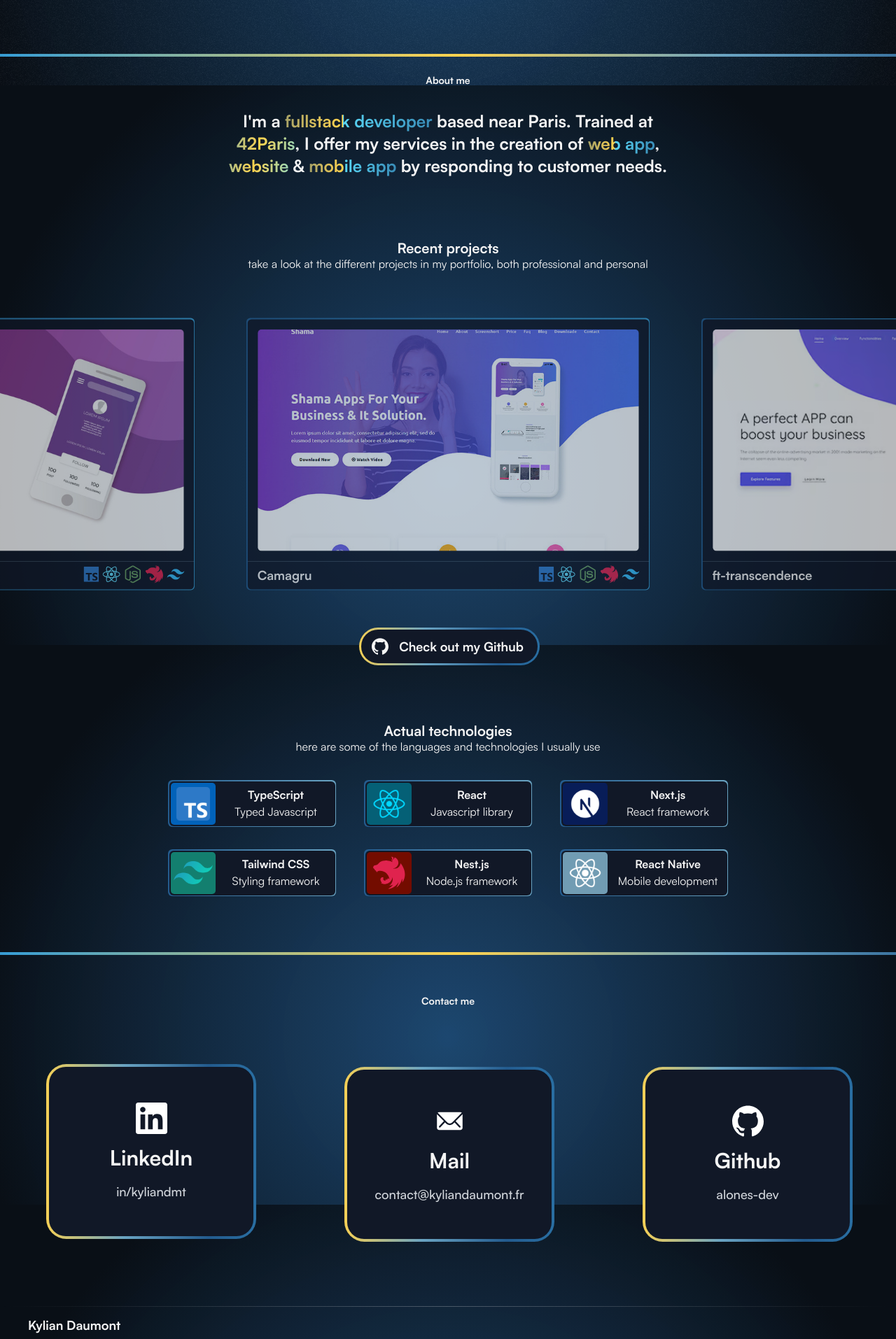
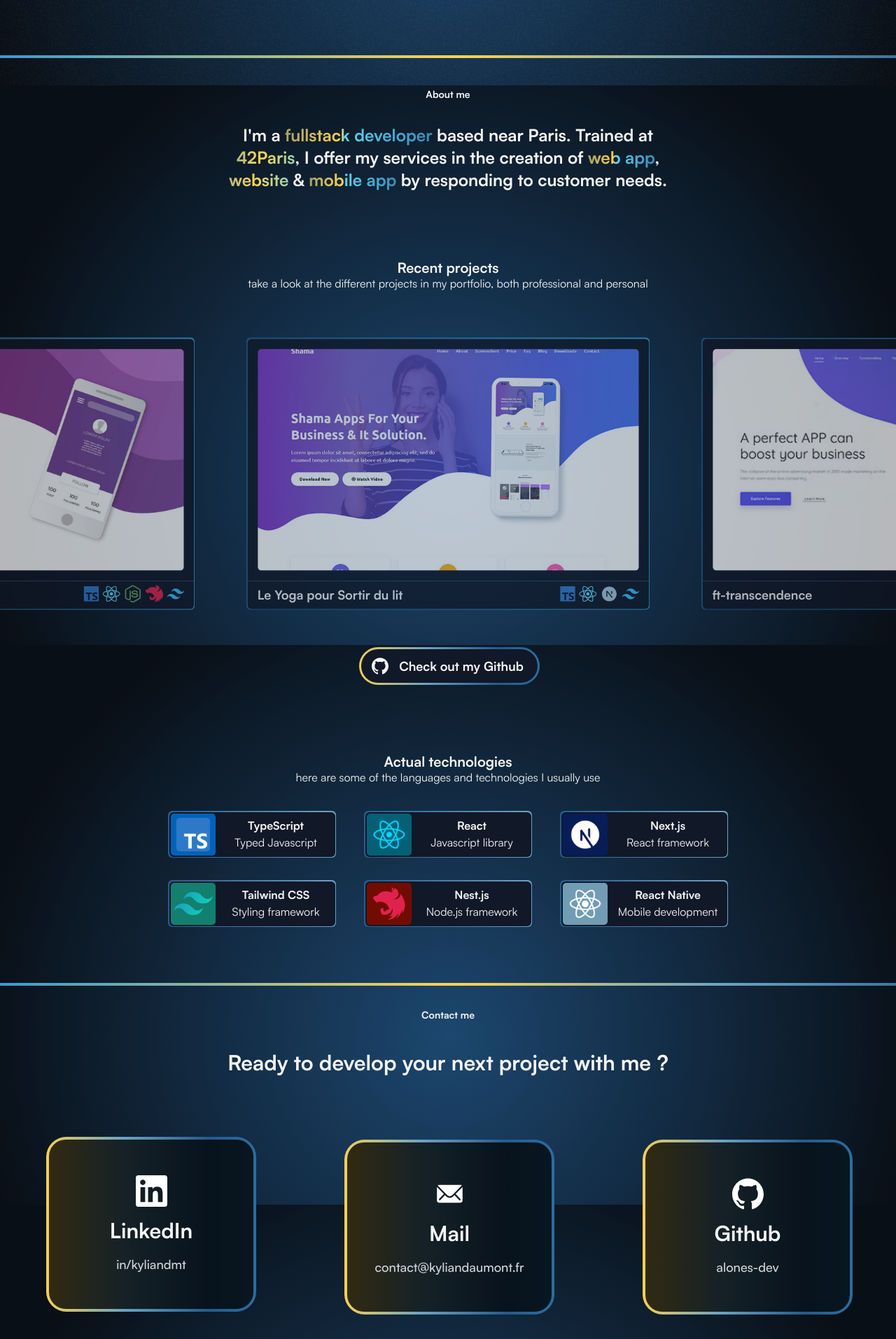
Before and after one commit to alones-dev/kylian-daumont, a Next.js app: page / in a window 1280 px wide. Shown: the part 678-2592 px from the top of the page at 70% size. Built offline with nearby package versions, Linux system fonts and the light colour scheme.

Commit message:
animation

```diff
--- a/components/AboutMe.tsx
+++ b/components/AboutMe.tsx
@@ -1,8 +1,23 @@
+"use client"
+
 import React from 'react'
+import { useInView } from 'react-intersection-observer'
+import {motion} from 'framer-motion'
 
 const AboutMe = () => {
+  const [ref, inView] = useInView({
+        triggerOnce: false,
+        threshold: 0.5,
+    })
+
   return (
-    <div className="flex flex-col items-center justify-center w-full -my-[10.5em]">
+    <motion.div
+      ref={ref}
+      initial={{ opacity: 0, y: 50 }}
+      animate={inView ? { opacity: 1, y: 0 } : { opacity: 0, y: 50 }}
+      transition={{ duration: 0.8, ease: "easeOut" }}
+      className="flex flex-col items-center justify-center w-full my-[9em]"
+    >
         <a className="font-satoshiBold text-center text-white text-sm">About me</a>
 
         <div className="flex flex-col items-center justify-center w-full my-8 px-[4em] sm:px-[7em] lg:px-[20em]">
@@ -10,7 +25,7 @@
                 I'm a <span className="paragraph-gradient">fullstack developer</span> based near Paris. Trained at <span className="paragraph-gradient-v">42Paris</span>, I offer my services in the creation of <span className="paragraph-gradient">web app</span>, <span className="paragraph-gradient-v">website</span> & <span className="paragraph-gradient">mobile app</span> by responding to customer needs.
             </p>
         </div>
-    </div>
+    </motion.div>
   )
 }
 
--- a/components/Contact.tsx
+++ b/components/Contact.tsx
@@ -3,22 +3,38 @@
 import React from "react";
 import { SiLinkedin, SiGithub } from "react-icons/si";
 import { IoIosMail } from "react-icons/io";
+import { useInView } from 'react-intersection-observer'
+import {motion} from 'framer-motion'
 
 const Contact = () => {
   const openInNewTab = (url: string) => {
     window.open(url, "_blank", "noreferrer");
   };
 
+  const [ref, inView] = useInView({
+    triggerOnce: false,
+    threshold: 0.3,
+  })
+
   return (
-    <div id="contact" className="flex flex-col items-center justify-center w-full my-[9.5em]">
+    <motion.div
+      ref={ref}
+      initial={{ opacity: 0, y: 50 }}
+      animate={inView ? { opacity: 1, y: 0 } : { opacity: 0, y: 50 }}
+      transition={{ duration: 0.8, ease: "easeOut" }}
+      id="contact"
+      className="flex flex-col items-center justify-center w-full mt-[2em]"
+    >
       <a className="font-satoshiBold text-center text-white text-sm">Contact me</a>
 
-      <div className="flex flex-col md:flex-row items-center justify-center w-full mt-[5em] space-y-[4em] md:space-y-0 md:space-x-[7em]">
+      <p className="font-satoshiBold text-white text-3xl py-10 text-center">Ready to develop your next project with me ?</p>
+
+      <div className="flex flex-col md:flex-row items-center justify-center w-full mt-[3em] space-y-[4em] md:space-y-0 md:space-x-[7em]">
         <button
           className="relative inline-flex items-center justify-center transition-all ease-in duration-75 p-0.5 mb-2 ml-1 overflow-hidden text-lg font-satoshiBold text-white group hover:scale-110 outline-gradient-animated-big w-[300px] h-[250px]"
           onClick={() => openInNewTab("https://linkedin.com/in/kyliandmt")}
         >
-          <span className="relative flex flex-col items-center justify-center px-5 py-2.5 space-y-4 transition-all ease-in duration-75 bg-gray-900 rounded-3xl w-full h-full">
+          <span className="relative flex flex-col items-center justify-center px-5 py-2.5 space-y-4 transition-all ease-in duration-75 bg-[#000000cb] rounded-3xl w-full h-full">
             <SiLinkedin size={45} color="#ffff" />
             <a className="text-white text-3xl font-satoshiBold">LinkedIn</a>
             <a className="text-gray-300 text-lg font-satoshiMedium">in/kyliandmt</a>
@@ -29,7 +45,7 @@
           className="relative inline-flex items-center justify-center transition-all ease-in duration-75 p-0.5 mb-2 ml-1 overflow-hidden text-lg font-satoshiBold text-white group hover:scale-110 outline-gradient-animated-big w-[300px] h-[250px]"
           onClick={() => window.location.href = "mailto:kyliandaumont78@gmail.com"}
         >
-          <span className="relative flex flex-col items-center justify-center px-5 py-2.5 space-y-4 transition-all ease-in duration-75 bg-gray-900 rounded-3xl w-full h-full">
+          <span className="relative flex flex-col items-center justify-center px-5 py-2.5 space-y-4 transition-all ease-in duration-75 bg-[#000000cb] rounded-3xl w-full h-full">
             <IoIosMail size={45} color="#ffffff" />
             <a className="text-white text-3xl font-satoshiBold">Mail</a>
             <a className="text-gray-300 text-lg font-satoshiMedium">contact@kyliandaumont.fr</a>
@@ -40,14 +56,14 @@
           className="relative inline-flex items-center justify-center transition-all ease-in duration-75 p-0.5 mb-2 ml-1 overflow-hidden text-lg font-satoshiBold text-white group hover:scale-110 outline-gradient-animated-big w-[300px] h-[250px]"
           onClick={() => openInNewTab("https://github.com/alones-dev")}
         >
-          <span className="relative flex flex-col items-center justify-center px-5 py-2.5 space-y-4 transition-all ease-in duration-75 bg-gray-900 rounded-3xl w-full h-full">
+          <span className="relative flex flex-col items-center justify-center px-5 py-2.5 space-y-4 transition-all ease-in duration-75 bg-[#000000cb] rounded-3xl w-full h-full">
             <SiGithub size={45} color="#ffff" />
             <a className="text-white text-3xl font-satoshiBold">Github</a>
             <a className="text-gray-300 text-lg font-satoshiMedium">alones-dev</a>
           </span>
         </button>
       </div>
-    </div>
+    </motion.div>
   );
 };
 
--- a/components/Footer.tsx
+++ b/components/Footer.tsx
@@ -3,7 +3,7 @@
 
 const Footer = () => {
   return (
-    <div className="-my-[4em]">
+    <div className="my-[3em]">
         <LightSeparator></LightSeparator>
         <div className="mx-auto w-full max-w-7xl flex items-center justify-between px-10 py-2">
             <div className="flex flex-col items-start">
--- a/components/Hero.tsx
+++ b/components/Hero.tsx
@@ -3,12 +3,18 @@
 import React from 'react'
 import {useState, useEffect} from 'react'
 import {motion, AnimatePresence} from 'framer-motion'
+import { useInView } from 'react-intersection-observer'
 import Separator from './Separator'
 
 const HEY_LANGS = ["Hello", "Salut", "Hallo", "Hola", "안녕", "Zdravo", "Szia", "你好", "Tere", "Hui", "Ciao", "Salom", "こんにちは"]
 
 const Hero = () => {
     let [text, setText] = useState(HEY_LANGS[0])
+    const [ref, inView] = useInView({
+        triggerOnce: false,
+        threshold: 0.5,
+    })
+
     let id: NodeJS.Timeout
     let i = 0
 
@@ -28,7 +34,14 @@
     }, [])
 
     return (
-        <div className="mx-auto my-[6em] w-full flex flex-col items-center justify-center">
+        <div className="relative">
+            <motion.div
+                ref={ref}
+                initial={{ opacity: 0, y: 50 }}
+                animate={inView ? { opacity: 1, y: 0 } : { opacity: 0, y: 50 }}
+                transition={{ duration: 0.8, ease: "easeOut" }}
+                className="mx-auto my-[6em] w-full flex flex-col items-center justify-center"
+            >
                 <AnimatePresence mode="wait">
                     <motion.span
                         key={text}
@@ -41,28 +54,55 @@
                     </motion.span>
                 </AnimatePresence>
 
-            <div className="flex items-center justify-center my-4 space-x-4 w-full">
+                <motion.div
+                    initial={{ opacity: 0, x: -20 }}
+                    animate={inView ? { opacity: 1, x: 0 } : { opacity: 0, x: -20 }}
+                    transition={{ duration: 0.8, delay: 0.2, ease: "easeOut" }}
+                    className="flex items-center justify-center my-4 space-x-4 w-full"
+                >
                     <a className="font-satoshiMedium text-5xl text-white">I'm</a>
-                <a className="font-satoshiBold text-5xl text-white mx-auto mx-1">Kylian</a>
-            </div>
+                    <a className="font-satoshiBold text-5xl text-white mx-1">Kylian</a>
+                </motion.div>
 
-            <a className="font-satoshiBold text-4xl sm:text-5xl md:text-6xl my-5 text-center text-gradient">
+                <motion.a
+                    initial={{ opacity: 0, scale: 0.8 }}
+                    animate={inView ? { opacity: 1, scale: 1 } : { opacity: 0, scale: 0.8 }}
+                    transition={{ duration: 0.8, delay: 0.4, ease: "easeOut" }}
+                    className="font-satoshiBold text-4xl sm:text-5xl md:text-6xl my-5 text-center text-gradient"
+                >
                     French fullstack developer
+                </motion.a>
+
+                <a
+                    className="text-4xl my-12 transition-all ease-in animate-moving"
+                >
+                    🙌
                 </a>
 
-            <a className="text-4xl my-12 transition-all ease-in animate-moving">🙌</a>
-            <div className="flex flex-col items-center justify-center w-full">
+                <motion.div
+                    initial={{ opacity: 0, y: 20 }}
+                    animate={inView ? { opacity: 1, y: 0 } : { opacity: 0, y: 20 }}
+                    transition={{ duration: 0.8, delay: 0.8, ease: "easeOut" }}
+                    className="flex flex-col items-center justify-center w-full"
+                >
                     <p className="font-satoshiRegular text-center text-lg md:text-xl lg:text-1xl text-white mx-3 -my-5">Hello, my name is Kylian, I’m a French fullstack developer living near Paris.</p>
                     <p className="font-satoshiRegular text-center text-lg md:text-xl lg:text-1xl text-white mx-3 my-5">I’ll be happy to discuss your project and help you to implement it !</p>
-            </div>
+                </motion.div>
 
-            <a href="#contact" className="pointer-clicker relative inline-flex items-center justify-center transition-all ease-in duration-75 my-6 p-0.5 mb-2 ml-1 overflow-hidden text-sm font-satoshiMedium text-white rounded-3xl group hover:scale-110 outline-gradient-animated">
+                <motion.a
+                    initial={{ opacity: 0 }}
+                    animate={{ opacity: 1 }}
+                    transition={{ duration: 0.8, delay: 0.8, ease: "easeOut" }}
+                    href="#contact"
+                    className="pointer-clicker relative inline-flex items-center justify-center transition-all ease-in duration-75 my-6 p-0.5 mb-2 ml-1 overflow-hidden text-sm font-satoshiMedium text-white rounded-3xl group hover:scale-110 outline-gradient-animated"
+                >
                     <span className="relative px-5 py-2.5 transition-all ease-in duration-75 bg-gray-900 rounded-3xl">
                         Have a project ?
                     </span>
-            </a>
+                </motion.a>
 
-            <div className="w-full py-[6em]">
+            </motion.div>
+                <div className="absolute -bottom-[20%] left-0 w-full">
                     <Separator></Separator>
                 </div>
         </div>
--- a/components/ProjectSlider.tsx
+++ b/components/ProjectSlider.tsx
@@ -3,12 +3,14 @@
 import React, {useEffect} from "react";
 import useEmblaCarousel from "embla-carousel-react";
 import { SiTailwindcss, SiNestjs, SiReact, SiNodedotjs, SiTypescript, SiDjango, SiBootstrap, SiJavascript, SiHtml5, SiCss3, SiPostgresql } from "react-icons/si";
+import { RiNextjsFill } from "react-icons/ri";
 import { useRouter } from "next/navigation";
 import "./ProjectSlider.css";
 
 const techIcons = [
   { id: "tailwind", icon: <SiTailwindcss className="w-4 h-4 md:w-7 md:h-7" color="#38BDF8" /> },
   { id: "nestjs", icon: <SiNestjs className="w-4 h-4 md:w-7 md:h-7" color="#E0234E" /> },
+  { id: "nextjs", icon: <RiNextjsFill className="w-4 h-4 md:w-7 md:h-7" color="#a5c5d9" /> },
   { id: "react", icon: <SiReact className="w-4 h-4 md:w-7 md:h-7" color="#61DAFB" /> },
   { id: "nodejs", icon: <SiNodedotjs className="w-4 h-4 md:w-7 md:h-7" color="#68A063" /> },
   { id: "typescript", icon: <SiTypescript className="w-3.5 h-3.5 md:w-6 md:h-6" color="#3178C6" /> },
@@ -22,7 +24,7 @@
 
 const projects = [
   { title: "Matcha", stacks: ["typescript", "react", "nodejs", "nestjs", "tailwind"], image: "/images/template.jpg" },
-  { title: "Camagru", stacks: ["typescript", "react", "nodejs", "nestjs", "tailwind"], image: "/images/template-2.jpg" },
+  { title: "Le Yoga pour Sortir du lit", stacks: ["typescript", "react", "nextjs", "tailwind"], image: "/images/template-2.jpg" },
   { title: "ft-transcendence", stacks: ["javascript", "django", "bootstrap", "postgresql", "html"], image: "/images/template-3.avif" },
 ];
 
--- a/components/Projects.tsx
+++ b/components/Projects.tsx
@@ -3,14 +3,27 @@
 import React from 'react'
 import ProjectSlider from './ProjectSlider'
 import { SiGithub } from "react-icons/si";
+import { useInView } from 'react-intersection-observer'
+import {motion} from 'framer-motion'
 
 const Projects = () => {
   const openInNewTab = (url: string) => {
     window.open(url, "_blank", "noreferrer");
   };
 
+  const [ref, inView] = useInView({
+          triggerOnce: false,
+          threshold: 0.1,
+      })
+
   return (
-    <div className="flex flex-col items-center justify-center w-full my-[14em]">
+    <motion.div
+        ref={ref}
+        initial={{ opacity: 0, y: 50 }}
+        animate={inView ? { opacity: 1, y: 0 } : { opacity: 0, y: 50 }}
+        transition={{ duration: 0.8, ease: "easeOut" }}
+        className="flex flex-col items-center justify-center w-full -my-[5em]"
+    >
         <div className="flex flex-col items-center justify-center w-full">
             <a className="text-white font-satoshiBold text-xl">Recent projects</a>
             <a className="text-white font-satoshiRegular text-center text-base -my-1">
@@ -30,7 +43,7 @@
                 </span>
             </button>
         </div>
-    </div>
+    </motion.div>
   )
 }
 
--- a/components/Technologies.tsx
+++ b/components/Technologies.tsx
@@ -1,6 +1,10 @@
+"use client"
+
 import React from 'react'
 import SkillCard from './SkillCard'
 import Separator from './Separator'
+import { useInView } from 'react-intersection-observer'
+import {motion} from 'framer-motion'
 
 const Technologies = () => {
     const skills = [
@@ -55,8 +59,20 @@
         },
     ]
 
+    const [ref, inView] = useInView({
+              triggerOnce: false,
+              threshold: 0.3,
+          })
+
     return (
-      <div className="flex flex-col items-center justify-center w-full -my-[10em]">
+      <div className="relative">
+        <motion.div
+          ref={ref}
+          initial={{ opacity: 0, y: 50 }}
+          animate={inView ? { opacity: 1, y: 0 } : { opacity: 0, y: 50 }}
+          transition={{ duration: 0.8, ease: "easeOut" }}
+          className="flex flex-col items-center justify-center w-full my-[10em]"
+        >
           <div className="flex flex-col items-center justify-center w-full my-6">
             <a className="text-white font-satoshiBold text-xl">Actual technologies</a>
             <a className="text-white font-satoshiRegular text-base -my-1">here are some of the languages and technologies I usually use</a>
@@ -68,7 +84,9 @@
             ))}
           </div>
 
-        <div className='w-full py-[4em]'>
+        </motion.div>
+
+        <div className='w-full -mt-[6em]'>
           <Separator />
         </div>
       </div>
--- a/package.json
+++ b/package.json
@@ -15,6 +15,7 @@
     "react": "^19.0.0",
     "react-dom": "^19.0.0",
     "react-icons": "^5.4.0",
+    "react-intersection-observer": "^9.16.0",
     "react-slick": "^0.30.3",
     "slick-carousel": "^1.8.1"
   },
```
Also changed, not shown: 2 other files (tests, documents, lock files or other folders). Lines whose indentation alone changed are shown as unchanged.
